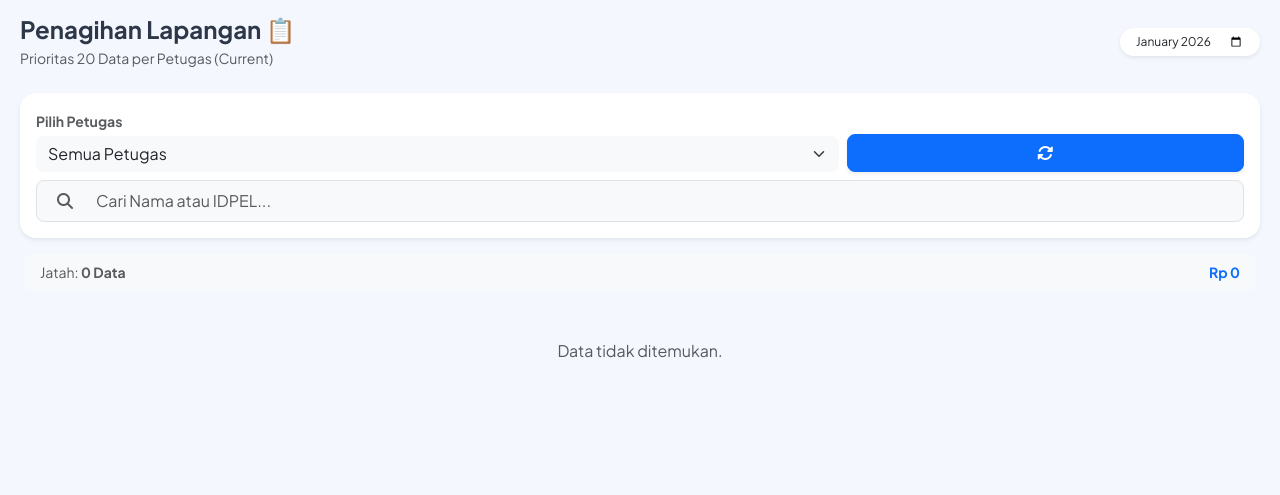
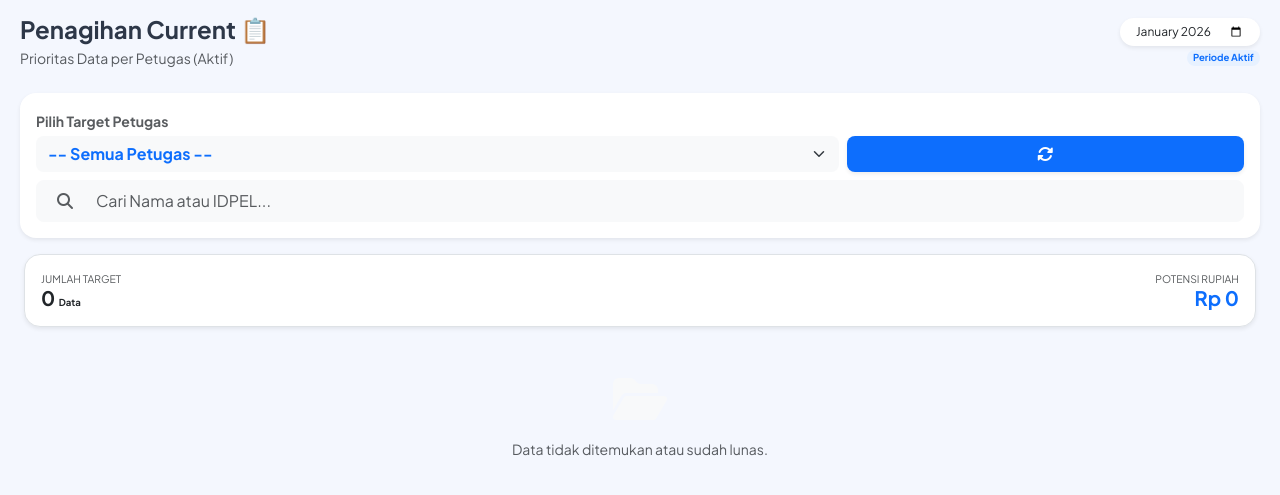
Before and after one commit to krackxor/Penagihan, a Flask app: page /belum-bayar in a window 1280 px wide. Shown: the part 59-554 px from the top of the page. Run offline with Flask 3, Linux system fonts and the light colour scheme; the visitor is signed in with stand-in values (Sample User, id 1); data that the repository does not hold is empty; some libraries are stand-ins or nearby versions.

Commit message:
Update belum_bayar.html

```diff
--- a/templates/belum_bayar.html
+++ b/templates/belum_bayar.html
@@ -3,25 +3,28 @@
 <div class="animate__animated animate__fadeIn">
     <div class="px-2 mb-4 d-flex justify-content-between align-items-center">
         <div>
-            <h4 class="fw-bold mb-1">Penagihan Lapangan 📋</h4>
-            <p class="text-muted small mb-0">Prioritas 20 Data per Petugas (Current)</p>
+            <h4 class="fw-bold mb-1">Penagihan Current 📋</h4>
+            <p class="text-muted small mb-0">Prioritas Data per Petugas (Aktif)</p>
         </div>
+        <div class="d-flex flex-column align-items-end">
             <input type="month" id="filter-periode"
-               class="form-control form-control-sm border-0 shadow-sm rounded-pill px-3"
+                   class="form-control form-control-sm border-0 shadow-sm rounded-pill px-3 mb-1"
                    style="width: 140px; font-size: 0.75rem;"
                    onchange="loadData()">
+            <span class="badge bg-primary-subtle text-primary rounded-pill" style="font-size: 0.6rem;">Periode Aktif</span>
+        </div>
     </div>
 
-    <div class="card border-0 shadow-sm rounded-4 mb-3 mx-2">
+    <div class="card border-0 shadow-sm rounded-4 mb-3 mx-2 bg-white">
         <div class="card-body p-3">
             <div class="row g-2">
                 <div class="col-8">
-                    <label class="small fw-bold text-muted mb-1">Pilih Petugas</label>
-                    <select id="filter-petugas" class="form-select border-0 bg-light rounded-3 shadow-none" onchange="loadData()">
+                    <label class="small fw-bold text-muted mb-1">Pilih Target Petugas</label>
+                    <select id="filter-petugas" class="form-select border-0 bg-light rounded-3 shadow-none fw-bold text-primary" onchange="loadData()">
                         {% if session['role'] == 'petugas' %}
-                            <option value="{{ session['petugas_id'] }}">{{ session['petugas_id'] }}</option>
+                            <option value="{{ session['petugas_id'] }}">{{ session['petugas_id'] }} (Saya)</option>
                         {% else %}
-                            <option value="all">Semua Petugas</option>
+                            <option value="all">-- Semua Petugas --</option>
                         {% endif %}
                     </select>
                 </div>
@@ -31,7 +34,7 @@
                     </button>
                 </div>
                 <div class="col-12 mt-2">
-                    <div class="input-group bg-light rounded-3 px-2 border">
+                    <div class="input-group bg-light rounded-3 px-2 border border-light">
                         <span class="input-group-text border-0 bg-transparent"><i class="fas fa-search text-muted"></i></span>
                         <input type="text" id="searchBar" class="form-control border-0 bg-transparent py-2 shadow-none"
                                placeholder="Cari Nama atau IDPEL..." onkeyup="debounceSearch()">
@@ -46,7 +49,7 @@
     <div id="list-container" class="px-2 pb-5">
         <div class="text-center py-5">
             <div class="spinner-border text-primary" role="status"></div>
-            <p class="mt-2 text-muted small">Sinkronisasi rute...</p>
+            <p class="mt-2 text-muted small">Mensinkronkan rute lapangan...</p>
         </div>
     </div>
 </div>
@@ -56,7 +59,7 @@
         <div class="modal-content border-0 shadow-lg rounded-4 overflow-hidden">
             <form id="formKunjungan">
                 <div class="modal-header border-0 bg-primary text-white p-3">
-                    <h6 class="modal-title fw-bold"><i class="fas fa-camera me-2"></i>Laporan Lapangan (Current)</h6>
+                    <h6 class="modal-title fw-bold"><i class="fas fa-camera-retro me-2"></i>Laporan Lapangan Terpadu</h6>
                     <button type="button" class="btn-close btn-close-white" data-bs-dismiss="modal"></button>
                 </div>
                 <div class="modal-body">
@@ -68,7 +71,8 @@
                     <input type="hidden" id="modal-nama-hidden">
 
                     <div class="bg-primary-subtle p-3 rounded-4 mb-3 border border-primary-subtle">
-                        <h6 id="modal-nama" class="fw-bold mb-1 text-primary text-uppercase"></h6>
+                        <small class="text-primary fw-bold text-uppercase d-block mb-1">Informasi Konsumen</small>
+                        <h6 id="modal-nama" class="fw-bold mb-1 text-dark text-uppercase"></h6>
                         <div class="d-flex justify-content-between">
                             <small id="modal-sub-nomet" class="text-muted fw-bold"></small>
                             <small id="modal-sub-vol" class="text-muted fw-bold"></small>
@@ -76,43 +80,44 @@
                     </div>
 
                     <div class="mb-3">
-                        <label class="form-label small fw-bold">Kontak Pelanggan (Hanya Catatan) *</label>
+                        <label class="form-label small fw-bold text-dark">Kontak Pelanggan (Hanya Catatan) *</label>
                         <div class="input-group">
                             <span class="input-group-text border-0 bg-light"><i class="fas fa-phone"></i></span>
-                            <input type="tel" id="modal-no-hp" name="no_hp" class="form-control rounded-3 border-primary-subtle" placeholder="0812..." required>
+                            <input type="tel" id="modal-no-hp" name="no_hp" class="form-control rounded-3" placeholder="0812..." required>
                         </div>
                     </div>
 
                     <div class="mb-3">
-                        <label class="form-label small fw-bold">Hasil Kunjungan *</label>
-                        <select id="modal-hasil" name="hasil" class="form-select rounded-3 bg-light border-0" required onchange="toggleJanjiInput()">
-                            <option value="">-- Pilih Hasil --</option>
-                            <option value="Sudah Bayar">Sudah Bayar</option>
-                            <option value="Janji Bayar">Janji Bayar</option>
-                            <option value="Rumah Kosong">Rumah Kosong</option>
-                            <option value="Tutup Bor">Tutup Bor / Segel</option>
-                            <option value="Lainnya">Lainnya / Kendala</option>
+                        <label class="form-label small fw-bold text-dark">Hasil Kunjungan *</label>
+                        <select id="modal-hasil" name="hasil" class="form-select rounded-3 bg-light border-0 fw-bold" required onchange="toggleJanjiInput()">
+                            <option value="">-- Pilih Hasil Lapangan --</option>
+                            <option value="Sudah Bayar">✅ Sudah Bayar</option>
+                            <option value="Janji Bayar">🤝 Janji Bayar</option>
+                            <option value="Rumah Kosong">🏠 Rumah Kosong / Tutup</option>
+                            <option value="Tutup Bor">🚫 Tutup Bor / Segel</option>
+                            <option value="Lainnya">⚠️ Lainnya / Kendala</option>
                         </select>
                     </div>
 
-                    <div class="mb-3 d-none" id="group-janji">
-                        <label class="form-label small fw-bold text-danger">Tanggal Janji Bayar</label>
-                        <input type="date" id="modal-janji-dt" name="janji_bayar_dt" class="form-control rounded-3 bg-light border-0">
+                    <div class="mb-3 d-none animate__animated animate__headShake" id="group-janji">
+                        <label class="form-label small fw-bold text-danger">Tanggal Komitmen Bayar</label>
+                        <input type="date" id="modal-janji-dt" name="janji_bayar_dt" class="form-control rounded-3 border-danger-subtle bg-danger-subtle bg-opacity-10 text-danger fw-bold">
                     </div>
 
                     <div class="mb-3">
-                        <label class="form-label small fw-bold">Catatan Petugas</label>
-                        <textarea id="modal-keterangan" name="keterangan" class="form-control rounded-3 bg-light border-0" rows="2" placeholder="Tulis catatan tambahan..."></textarea>
+                        <label class="form-label small fw-bold text-dark">Catatan Petugas</label>
+                        <textarea id="modal-keterangan" name="keterangan" class="form-control rounded-3 bg-light border-0" rows="2" placeholder="Tuliskan keterangan detail di sini..."></textarea>
                     </div>
 
                     <div class="mb-0">
-                        <label class="form-label small fw-bold">Lampiran Foto Bukti *</label>
+                        <label class="form-label small fw-bold text-dark">Lampiran Foto Bukti *</label>
                         <input type="file" id="modal-foto" name="foto" class="form-control rounded-3" accept="image/*" capture="camera" required>
+                        <small class="text-muted" style="font-size: 0.65rem;">Gunakan kamera HP untuk bukti koordinat.</small>
                     </div>
                 </div>
-                <div class="modal-footer border-0">
+                <div class="modal-footer border-0 p-3 pt-0">
                     <button type="submit" class="btn btn-primary w-100 rounded-pill py-3 fw-bold shadow">
-                        SIMPAN & BAGIKAN LAPORAN <i class="fab fa-whatsapp ms-1"></i>
+                        SIMPAN & KIRIM KE WHATSAPP <i class="fab fa-whatsapp ms-1"></i>
                     </button>
                 </div>
             </form>
@@ -121,7 +126,6 @@
 </div>
 
 <script>
-    // --- SEMUA LOGIKA LAMA DIKEMBALIKAN UTUH ---
     let modalKunjungan;
     let searchTimeout;
     const formatIDR = (n) => new Intl.NumberFormat('id-ID').format(n);
@@ -130,7 +134,6 @@
         modalKunjungan = new bootstrap.Modal(document.getElementById('modalKunjungan'));
         initCalendar();
 
-        // SINERGI LOGIN: Hanya admin yang bisa load semua daftar petugas
         if ("{{ session['role'] }}" === 'admin') {
             loadPetugasDropdown();
         } else {
@@ -152,21 +155,24 @@
 
     function toggleJanjiInput() {
         const isJanji = document.getElementById('modal-hasil').value === 'Janji Bayar';
-        document.getElementById('group-janji').classList.toggle('d-none', !isJanji);
+        const group = document.getElementById('group-janji');
+        group.classList.toggle('d-none', !isJanji);
         document.getElementById('modal-janji-dt').required = isJanji;
     }
 
     async function loadPetugasDropdown() {
+        try {
             const res = await fetch('/api/belum-bayar/petugas-tabs');
             const list = await res.json();
             const select = document.getElementById('filter-petugas');
             list.forEach(n => {
-            if (n !== "{{ session['petugas_id'] }}") {
+                if (n && n !== "{{ session['petugas_id'] }}") {
                     const opt = document.createElement('option');
                     opt.value = n; opt.innerText = n;
                     select.appendChild(opt);
                 }
             });
+        } catch(e) { console.error("Gagal memuat petugas dropdown"); }
     }
 
     function debounceSearch() {
@@ -182,7 +188,7 @@
         const periode = `${month}-${year}`;
 
         const container = document.getElementById('list-container');
-        container.innerHTML = '<div class="text-center py-5"><div class="spinner-border text-primary"></div></div>';
+        container.innerHTML = '<div class="text-center py-5"><div class="spinner-border text-primary border-width-2"></div><p class="small text-muted mt-2">Sinkron data rute...</p></div>';
 
         try {
             const url = `/api/belum-bayar?petugas=${encodeURIComponent(petugas)}&periode=${periode}&search=${encodeURIComponent(search)}`;
@@ -191,37 +197,37 @@
             renderCards(data);
             updateSummary(data);
         } catch (err) {
-            container.innerHTML = '<div class="alert alert-danger mx-2 rounded-4">Gagal memuat data.</div>';
+            container.innerHTML = '<div class="alert alert-danger mx-2 rounded-4 small">❌ Koneksi server terganggu. Silakan refresh.</div>';
         }
     }
 
     function renderCards(data) {
         const container = document.getElementById('list-container');
-        if (!data.length) {
-            container.innerHTML = '<div class="text-center mt-5"><p class="text-muted">Data tidak ditemukan.</p></div>';
+        if (!data || !data.length) {
+            container.innerHTML = '<div class="text-center mt-5"><i class="fas fa-folder-open fa-3x text-light mb-3"></i><p class="text-muted small">Data tidak ditemukan atau sudah lunas.</p></div>';
             return;
         }
 
         container.innerHTML = data.map((item) => `
-            <div class="card border-0 shadow-sm rounded-4 mb-3 animate__animated animate__fadeInUp">
+            <div class="card border-0 shadow-sm rounded-4 mb-3 animate__animated animate__fadeInUp bg-white">
                 <div class="card-body p-3">
                     <div class="d-flex justify-content-between align-items-start mb-2">
-                        <span class="badge bg-primary-subtle text-primary rounded-pill" style="font-size: 10px;">ID: ${item.nomen}</span>
-                        <span class="badge bg-dark text-white rounded-pill" style="font-size: 10px;">Vol: ${item.volume || 0} m³</span>
+                        <span class="badge bg-primary-subtle text-primary rounded-pill px-2 py-1" style="font-size: 9px;">🆔 ${item.nomen}</span>
+                        <span class="badge bg-dark text-white rounded-pill px-2 py-1" style="font-size: 9px;">💧 ${item.volume || 0} m³</span>
                     </div>
-                    <h6 class="fw-bold mb-1 text-dark text-uppercase">${item.nama}</h6>
-                    <div class="row g-0 small text-muted mb-3">
-                        <div class="col-6"><i class="fas fa-tachometer-alt me-1"></i>${item.nomet || '-'}</div>
-                        <div class="col-6 text-end"><i class="fas fa-route me-1"></i>${item.pcez || '-'}</div>
+                    <h6 class="fw-bold mb-1 text-dark text-uppercase" style="letter-spacing: 0.3px;">${item.nama}</h6>
+                    <div class="row g-0 small text-muted mb-3" style="font-size: 0.7rem;">
+                        <div class="col-6"><i class="fas fa-microchip me-1"></i>Met: ${item.nomet || '-'}</div>
+                        <div class="col-6 text-end"><i class="fas fa-map-marker-alt me-1 text-danger"></i>${item.pcez || '-'}</div>
                     </div>
                     <div class="d-flex justify-content-between align-items-center border-top pt-3">
                         <div>
-                            <small class="d-block text-muted" style="font-size: 9px;">TAGIHAN</small>
-                            <span class="fw-bold text-primary h6">Rp ${Number(item.nominal).toLocaleString('id-ID')}</span>
+                            <small class="d-block text-muted fw-bold" style="font-size: 8px;">TOTAL TAGIHAN</small>
+                            <span class="fw-bold text-primary" style="font-size: 1.1rem;">Rp ${Number(item.nominal).toLocaleString('id-ID')}</span>
                         </div>
                         <button class="btn btn-primary rounded-pill px-4 fw-bold shadow-sm"
-                                onclick="openModal('${item.nomen}', '${item.nama}', '${item.nominal}', '${item.nomet}', '${item.volume}', '${item.rayon}')">
-                            LAPOR
+                                onclick="openModal('${item.nomen}', '${item.nama.replace(/'/g, "\\'")}', '${item.nominal}', '${item.nomet}', '${item.volume}', '${item.rayon}')">
+                            <i class="fas fa-file-signature me-1"></i> LAPOR
                         </button>
                     </div>
                 </div>
@@ -232,9 +238,15 @@
     function updateSummary(data) {
         const total = data.reduce((acc, curr) => acc + Number(curr.nominal), 0);
         document.getElementById('summary-area').innerHTML = `
-            <div class="bg-light rounded-3 p-2 d-flex justify-content-between small px-3 mx-1">
-                <span class="text-muted">Jatah: <b>${data.length} Data</b></span>
-                <span class="text-primary fw-bold">Rp ${total.toLocaleString('id-ID')}</span>
+            <div class="bg-white border shadow-sm rounded-4 p-3 d-flex justify-content-between align-items-center mx-1">
+                <div class="small">
+                    <div class="text-muted mb-0" style="font-size: 0.65rem;">JUMLAH TARGET</div>
+                    <div class="fw-bold text-dark h5 mb-0">${data.length} <small style="font-size: 0.6rem;">Data</small></div>
+                </div>
+                <div class="text-end">
+                    <div class="text-muted mb-0" style="font-size: 0.65rem;">POTENSI RUPIAH</div>
+                    <div class="fw-bold text-primary h5 mb-0">Rp ${total.toLocaleString('id-ID')}</div>
+                </div>
             </div>
         `;
     }
@@ -257,7 +269,7 @@
     }
 
     async function simpanLaporan() {
-        Swal.fire({ title: 'Memproses...', allowOutsideClick: false, didOpen: () => Swal.showLoading() });
+        Swal.fire({ title: 'Menyimpan Laporan...', allowOutsideClick: false, didOpen: () => Swal.showLoading() });
 
         const formData = new FormData(document.getElementById('formKunjungan'));
         formData.append('petugas_name', document.getElementById('filter-petugas').value);
@@ -268,21 +280,28 @@
             const result = await res.json();
 
             if (res.ok) {
-                Swal.fire('Berhasil', 'Menyiapkan Laporan WA...', 'success').then(() => {
+                Swal.fire({
+                    icon: 'success',
+                    title: 'Data Tersimpan!',
+                    text: 'Laporan Anda sudah masuk ke database.',
+                    showConfirmButton: true,
+                    confirmButtonText: 'Kirim WhatsApp'
+                }).then(() => {
                     executeShareWA(result.wa_data);
                     modalKunjungan.hide();
                     loadData();
                 });
             } else {
-                Swal.fire('Gagal', result.message || 'Coba lagi', 'error');
+                Swal.fire('Gagal', result.message || 'Error saat menyimpan data', 'error');
             }
         } catch (err) {
-            Swal.fire('Error', 'Periksa koneksi', 'error');
+            Swal.fire('Error', 'Gagal terhubung ke server', 'error');
         }
     }
 
     function executeShareWA(wa) {
         const waktu = new Date().toLocaleString('id-ID');
+        // LOGIKA DINAMIS: Mencakup MC dan Ardebt secara eksplisit
         const pesanShare =
             `*[LAPORAN KUNJUNGAN LAPANGAN]* 📡%0A` +
             `-------------------------------------------%0A` +
@@ -295,7 +314,7 @@
             `📌 Status: *${wa.status}*%0A` +
             `📝 Catatan: ${wa.catatan}%0A%0A` +
             `*RINCIAN TAGIHAN:*%0A` +
-            `🧾 Current: Rp ${formatIDR(wa.mc)}%0A` +
+            `🧾 Current (MC): Rp ${formatIDR(wa.mc)}%0A` +
             `💸 Ardebt: Rp ${formatIDR(wa.ardebt)}%0A` +
             `💰 *TOTAL: Rp ${formatIDR(wa.total)}*%0A` +
             `💧 *VOL:* ${wa.vol} m³%0A%0A` +
@@ -307,4 +326,12 @@
         window.open(`https://api.whatsapp.com/send?text=${pesanShare}`, '_blank');
     }
 </script>
+
+<style>
+    .bg-primary-subtle { background-color: #e7f1ff !important; }
+    .border-primary-subtle { border-color: #cfe2ff !important; }
+    .btn-primary { background: #0d6efd; border: none; }
+    .spinner-border.border-width-2 { border-width: 0.15em; }
+    .form-select:disabled { background-color: #f8f9fa; opacity: 1; color: #0d6efd; font-weight: bold; }
+</style>
 {% endblock %}
```
Lines whose indentation alone changed are shown as unchanged.
